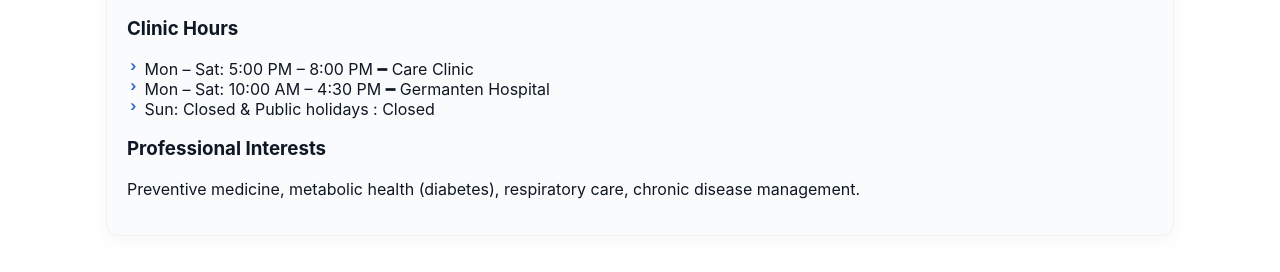
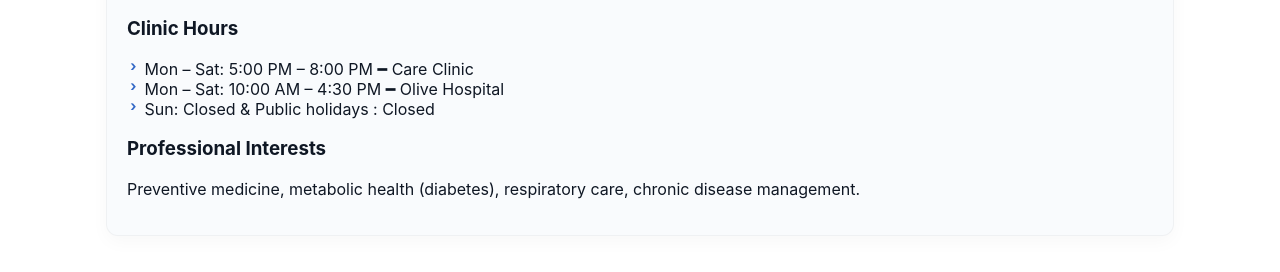
Before and after one commit to drrajarameshd/rr, a Jekyll site: the page about.html, which Jekyll copies as it is, in a window 1280 px wide. Shown: the part 1031-1303 px from the top of the page. Built offline with Jekyll 4.4.1, drawn with Linux system fonts in a browser that asks for light colours.

Commit message:
Update meta tags for Olive Hospital details

```diff
--- a/about.html
+++ b/about.html
@@ -9,7 +9,7 @@
 
   <!-- Primary meta -->
   <meta name="description" content="Dr. Raja Ramesh, MBBS (Gandhi), MD (General Medicine, Osmania) — Consultant Physician & Diabetologist practising at Germanten Hospitals & Care Clinic, Attapur, Hyderabad. Appointments: +91 7989676770. Timings: Germanten 10:00–17:00, Care Clinic 17:00–20:00." />
-  <meta name="keywords" content="Dr Raja Ramesh, Consultant Physician, Diabetologist, Germanten Hospitals Attapur, Care Clinic Attapur, Diabetes clinic Hyderabad, General Medicine Hyderabad, online consultation" />
+  <meta name="keywords" content="Dr Raja Ramesh, Consultant Physician, Diabetologist, Olive Hospital Mehdipatnam, Care Clinic Attapur, Diabetes clinic Hyderabad, General Medicine Hyderabad, online consultation" />
   <meta name="robots" content="index, follow" />
   <link rel="canonical" href="https://rrdoctor.com/about.html" />
 
@@ -31,7 +31,7 @@
   <meta property="og:locale" content="en_IN" />
   <meta property="og:site_name" content="rrdoctor.com" />
   <meta property="og:title" content="Dr. Raja Ramesh — Consultant Physician & Diabetologist" />
-  <meta property="og:description" content="Consultant Physician & Diabetologist at Germanten Hospitals & Care Clinic, Attapur, Hyderabad. Call +91 7989676770 for appointments." />
+  <meta property="og:description" content="Consultant Physician & Diabetologist at Olive Hospital, Mehdipatnam & Care Clinic, Attapur, Hyderabad. Call +91 7989676770 for appointments." />
   <meta property="og:url" content="https://rrdoctor.com/about.html" />
   <meta property="og:image" content="https://rrdoctor.com/assets/images/dr-raja-ramesh-attapur-diabetologist.jpg" />
   <meta property="og:image:alt" content="Dr Raja Ramesh — Consultant Physician & Diabetologist" />
@@ -42,7 +42,7 @@
   <meta name="twitter:card" content="summary_large_image" />
   <meta name="twitter:site" content="@rrdoctor" />
   <meta name="twitter:title" content="Dr. Raja Ramesh — Consultant Physician & Diabetologist" />
-  <meta name="twitter:description" content="Practising at Germanten Hospitals & Care Clinic, Attapur. Appointments: +91 7989676770." />
+  <meta name="twitter:description" content="Practising at Olive Hospital, Mehdipatnam & Care Clinic, Attapur. Appointments: +91 7989676770." />
   <meta name="twitter:image" content="https://rrdoctor.com/assets/images/dr-raja-ramesh-attapur-diabetologist.jpg" />
   <meta name="twitter:image:alt" content="Dr Raja Ramesh — rrdoctor.com" />
 
@@ -58,7 +58,7 @@
     "alternateName": "Dr Raja Ramesh, MBBS, MD",
     "telephone": "+91-7989676770",
     "url": "https://rrdoctor.com/about.html",
-    "description": "Consultant Physician & Diabetologist practising at Germanten Hospitals & Care Clinic, Attapur, Hyderabad.",
+    "description": "Consultant Physician & Diabetologist practising at Olive Hospital & Care Clinic, Attapur, Hyderabad.",
     "medicalSpecialty": ["General Medicine","Diabetology"],
     "image": "https://rrdoctor.com/assets/images/dr-raja-ramesh-attapur-diabetologist.jpg",
     "alumniOf": [
@@ -67,8 +67,8 @@
     ],
     "hasCredential": ["MBBS","MD (General Medicine)"],
     "memberOf": [
-      { "@type": "MedicalOrganization", "name": "Germanten Hospitals, Attapur",
-        "address": { "@type": "PostalAddress", "addressLocality": "Attapur", "addressRegion": "Hyderabad", "addressCountry": "IN" },
+      { "@type": "MedicalOrganization", "name": "Olive Hospital, Mehdipatnam",
+        "address": { "@type": "PostalAddress", "addressLocality": "Mehdipatnam", "addressRegion": "Hyderabad", "addressCountry": "IN" },
         "openingHours": ["Mo-Sa 10:00-17:00"]
       },
       { "@type": "MedicalClinic", "name": "Care Clinic, Attapur",
@@ -250,7 +250,7 @@
       <h3>Clinic Hours</h3>
       <ul>
         <li>Mon – Sat: 5:00 PM – 8:00 PM ━ Care Clinic</li>
-        <li>Mon – Sat: 10:00 AM – 4:30 PM ━ Germanten Hospital</li>
+        <li>Mon – Sat: 10:00 AM – 4:30 PM ━ Olive Hospital</li>
         <li>Sun: Closed & Public holidays : Closed</li>
       </ul>
 
```
